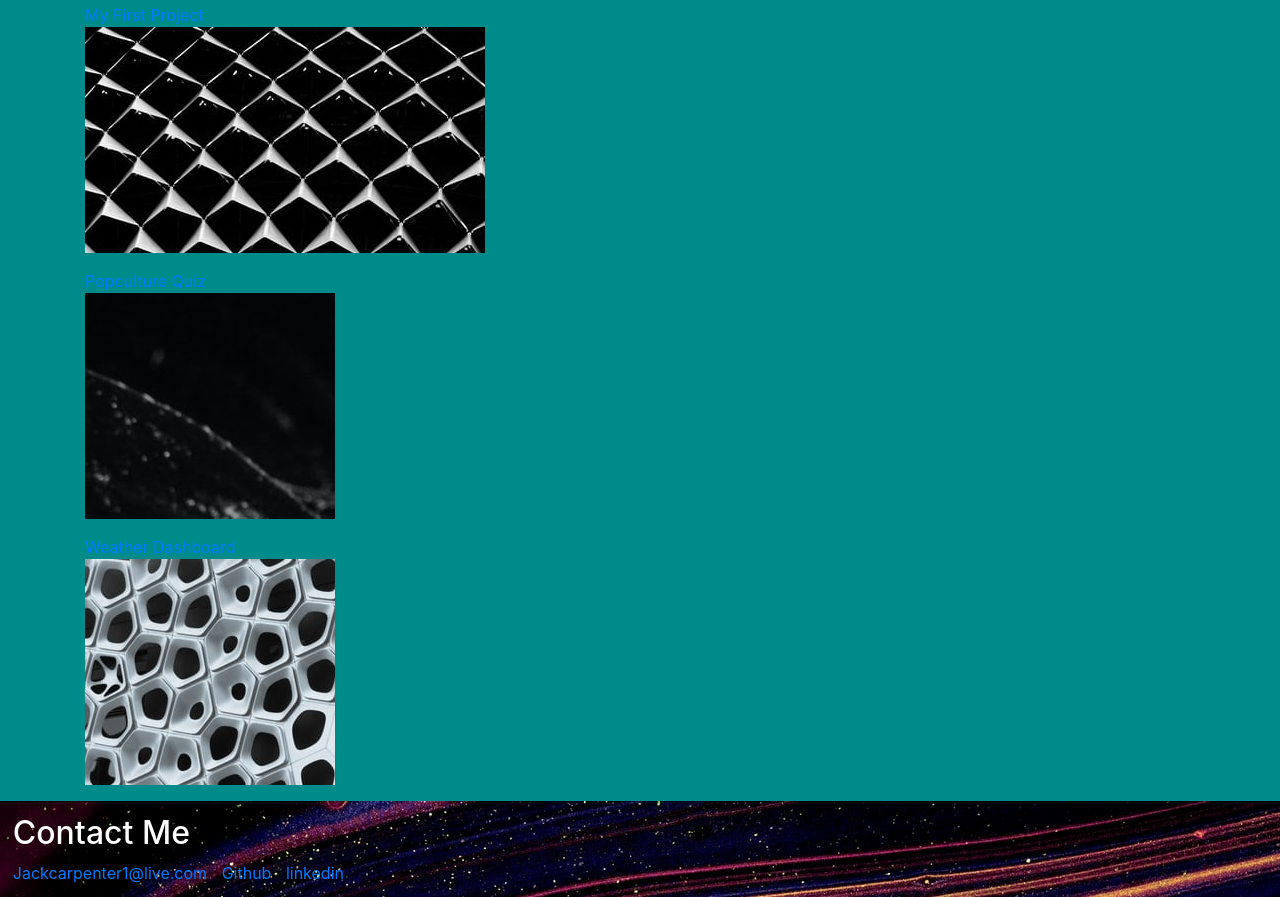
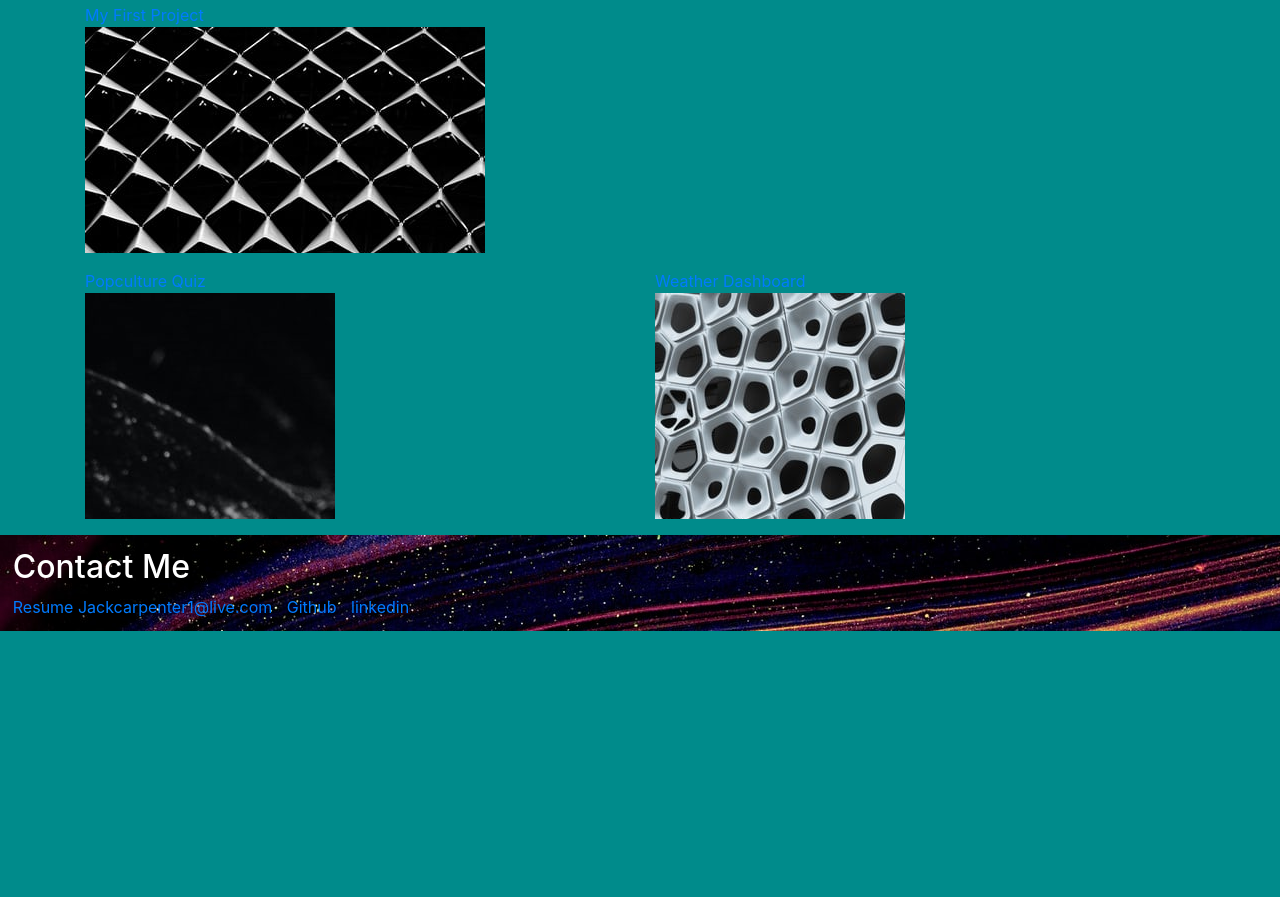
Before and after one commit to Jcarps97/Portfolio, a plain HTML site: page index.html in a window 1280 px wide. Shown: the part 581-1478 px from the top of the page. After the commit the page ends 1212 px from the top, so only its background shows below. Drawn offline with nearby package versions, Linux system fonts and the light colour scheme.

Commit message:
Updating columns and resume

```diff
--- a/index.html
+++ b/index.html
@@ -52,15 +52,15 @@
     <section class="container">
         <h2>My Work</h2>
         <section class="row" id="my-work">
-                <figure class="col-12">
+                <figure class="col-md-12 col-sm-12">
                     <div class="first-project"><a target="_blank" href="https://github.com/kembo001/mealPlan.git">My First Project<img src="assets/images/portfoliopic1.jpg" alt="placeholder img project 1"></a></div>
                 </figure>
 
-                <figure class="col-12">
+                <figure class="col-md-6 col-sm-12">
                     <div class="auxillary"><a target="_blank" href="https://github.com/Jcarps97/quiz-assignment.git">Popculture Quiz<img src="assets/images/portfoliopic2.jpg" alt="placeholder img project 2"></a></div>
                 </figure>
 
-                <figure class="col-12">
+                <figure class="col-md-6 col-sm-12">
                     <div class="auxillary"><a target="_blank" href="https://github.com/Jcarps97/weather-dashboard.git">Weather Dashboard<img src="assets/images/portfoliopic3.jpg" alt="placeholder img project 3"></a></div>
                 </figure>
         </section>
@@ -68,6 +68,7 @@
     <footer>
         <section id="contact-me"></section>
             <h2>Contact Me</h2>
+            <a href="assets/images/Resume July 2021.pdf">Resume</a>
             <a href="mailto:jackcarpenter1@live.com"> Jackcarpenter1@live.com </a>
             <a class= "contact" href="https://github.com/Jcarps97/Portfolio"> Github </a>
             <a href="https://www.linkedin.com/in/jack-carpenter-3b256421b/">linkedin</a>
```
Also changed, not shown: 1 other file.
